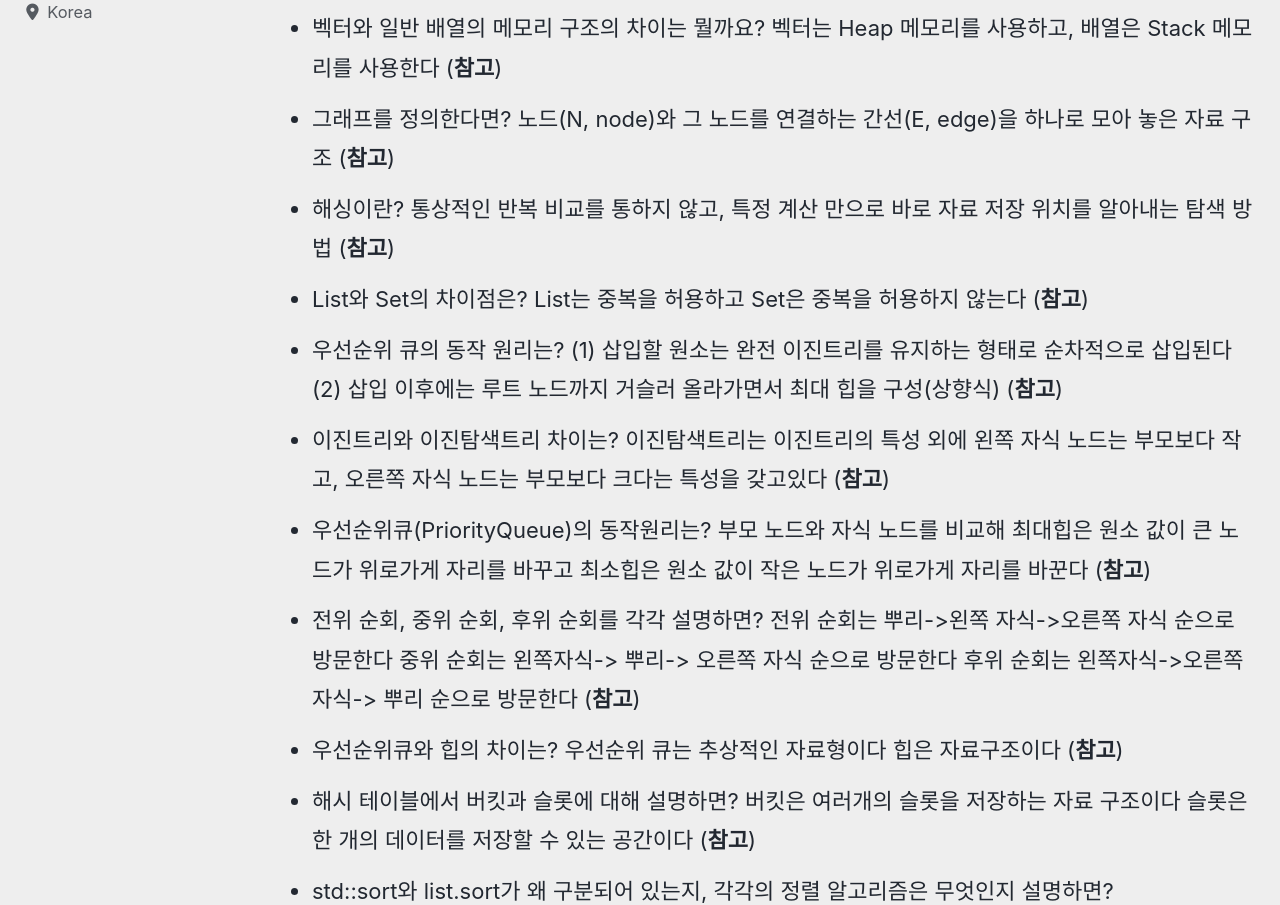
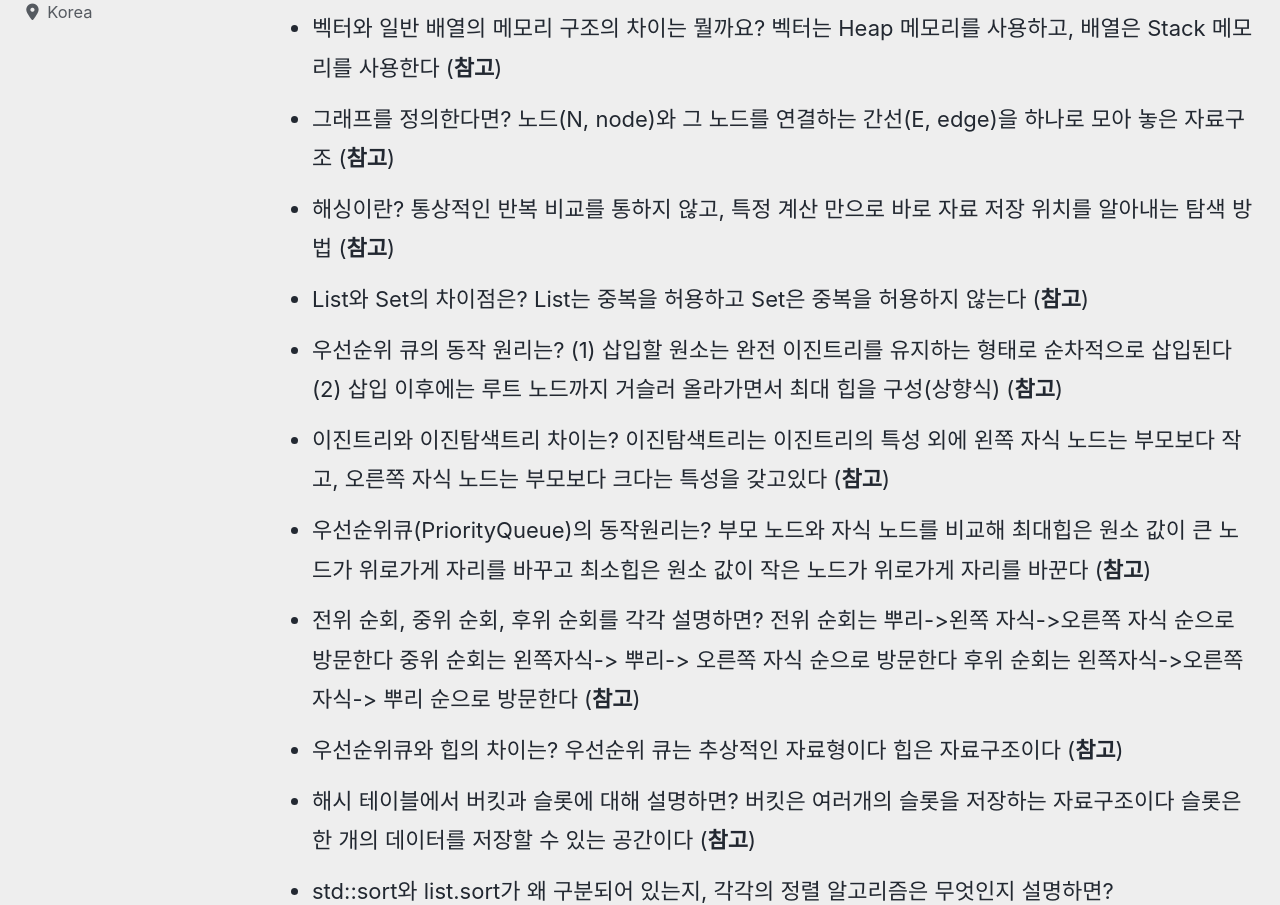
Before and after one commit to devMyeong/devMyeong.github.io, a Jekyll site: the page built from _posts/cs/2022-09-05-블로그-면접준비.md, in a window 1280 px wide and 1400 px high, scrolled down 15175 px. Shown: the part 154-1059 px from the top of the window. Built offline with Jekyll 4.4.1, drawn with Linux system fonts in a browser that asks for light colours; cached includes are drawn as plain includes; nearby versions of some CDN libraries; some web fonts are replaced; comment, search, counter and statistics services are not loaded.

Commit message:
Chore : 오타 수정

```diff
--- a/_posts/cs/2022-09-05-블로그-면접준비.md
+++ b/_posts/cs/2022-09-05-블로그-면접준비.md
@@ -146,7 +146,7 @@ last_modified_at: 2022-10-30
 - List 클래스의 추가/삭제 함수를 손코딩 하면? ([**참고**](https://geundung.dev/49))
 - 시간복잡도란 무엇인가? 시간 복잡도는 문제를 해결하는데 걸리는 시간과 입력의 함수 관계를 가리킨다 ([**참고**](https://ko.wikipedia.org/wiki/%EC%8B%9C%EA%B0%84_%EB%B3%B5%EC%9E%A1%EB%8F%84))
 - 벡터와 일반 배열의 메모리 구조의 차이는 뭘까요? 벡터는 Heap 메모리를 사용하고, 배열은 Stack 메모리를 사용한다 ([**참고**](https://dobby-the-house-elf.tistory.com/104))
-- 그래프를 정의한다면? 노드(N, node)와 그 노드를 연결하는 간선(E, edge)을 하나로 모아 놓은 자료 구조 ([**참고**](https://gmlwjd9405.github.io/2018/08/13/data-structure-graph.html))
+- 그래프를 정의한다면? 노드(N, node)와 그 노드를 연결하는 간선(E, edge)을 하나로 모아 놓은 자료구조 ([**참고**](https://gmlwjd9405.github.io/2018/08/13/data-structure-graph.html))
 - 해싱이란? 통상적인 반복 비교를 통하지 않고, 특정 계산 만으로 바로 자료 저장 위치를 알아내는 탐색 방법 ([**참고**](http://www.ktword.co.kr/test/view/view.php?m_temp1=5389))
 - List와 Set의 차이점은? List는 중복을 허용하고 Set은 중복을 허용하지 않는다 ([**참고**](https://velog.io/@esun1903/%EC%9E%90%EB%A3%8C%EA%B5%AC%EC%A1%B0-List-Map-Set%EC%9D%98-%ED%8A%B9%EC%A7%95%EA%B3%BC-%EC%B0%A8%EC%9D%B4%EC%A0%90))
 - 우선순위 큐의 동작 원리는? (1) 삽입할 원소는 완전 이진트리를 유지하는 형태로 순차적으로 삽입된다 (2) 삽입 이후에는 루트 노드까지 거슬러 올라가면서 최대 힙을 구성(상향식) ([**참고**](https://velog.io/@april_5/%EC%9E%90%EB%A3%8C%EA%B5%AC%EC%A1%B0-%EC%9A%B0%EC%84%A0%EC%88%9C%EC%9C%84-%ED%81%90Priority-Queue))
@@ -154,7 +154,7 @@ last_modified_at: 2022-10-30
 - 우선순위큐(PriorityQueue)의 동작원리는? 부모 노드와 자식 노드를 비교해 최대힙은 원소 값이 큰 노드가 위로가게 자리를 바꾸고 최소힙은 원소 값이 작은 노드가 위로가게 자리를 바꾼다 ([**참고**](https://chanhuiseok.github.io/posts/ds-4/))
 - 전위 순회, 중위 순회, 후위 순회를 각각 설명하면? 전위 순회는 뿌리->왼쪽 자식->오른쪽 자식 순으로 방문한다 중위 순회는 왼쪽자식-> 뿌리-> 오른쪽 자식 순으로 방문한다 후위 순회는 왼쪽자식->오른쪽 자식-> 뿌리 순으로 방문한다 ([**참고**](https://m.blog.naver.com/rlakk11/60159303809))
 - 우선순위큐와 힙의 차이는? 우선순위 큐는 추상적인 자료형이다 힙은 자료구조이다 ([**참고**](https://lin-ing-link.tistory.com/162))
-- 해시 테이블에서 버킷과 슬롯에 대해 설명하면? 버킷은 여러개의 슬롯을 저장하는 자료 구조이다 슬롯은 한 개의 데이터를 저장할 수 있는 공간이다 ([**참고**](https://velog.io/@fore0919/TIL-%EC%9E%90%EB%A3%8C%EA%B5%AC%EC%A1%B0-%ED%95%B4%EC%89%AC%ED%85%8C%EC%9D%B4%EB%B8%94Hash-Table))
+- 해시 테이블에서 버킷과 슬롯에 대해 설명하면? 버킷은 여러개의 슬롯을 저장하는 자료구조이다 슬롯은 한 개의 데이터를 저장할 수 있는 공간이다 ([**참고**](https://velog.io/@fore0919/TIL-%EC%9E%90%EB%A3%8C%EA%B5%AC%EC%A1%B0-%ED%95%B4%EC%89%AC%ED%85%8C%EC%9D%B4%EB%B8%94Hash-Table))
 - std::sort와 list.sort가 왜 구분되어 있는지, 각각의 정렬 알고리즘은 무엇인지 설명하면?
 - stable_sort에 대해 설명하면?
 
```
